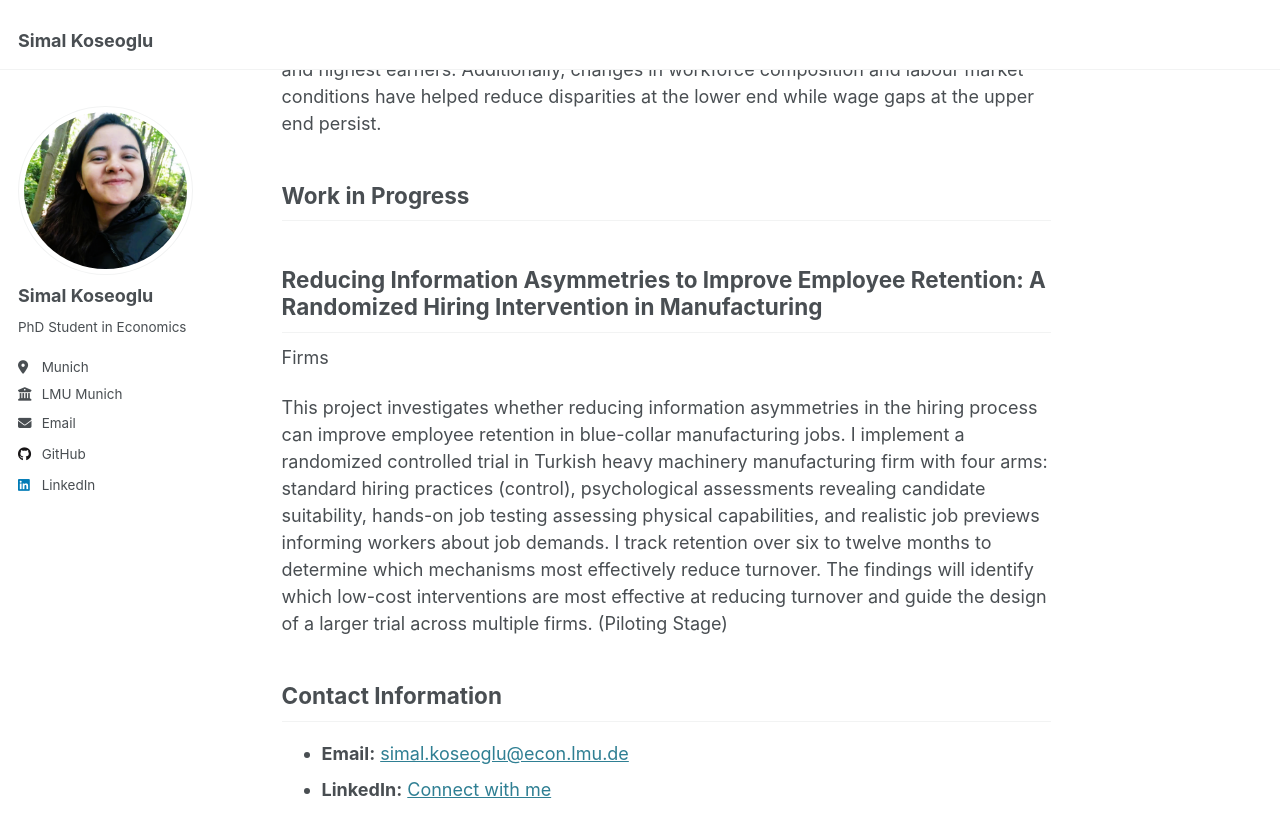
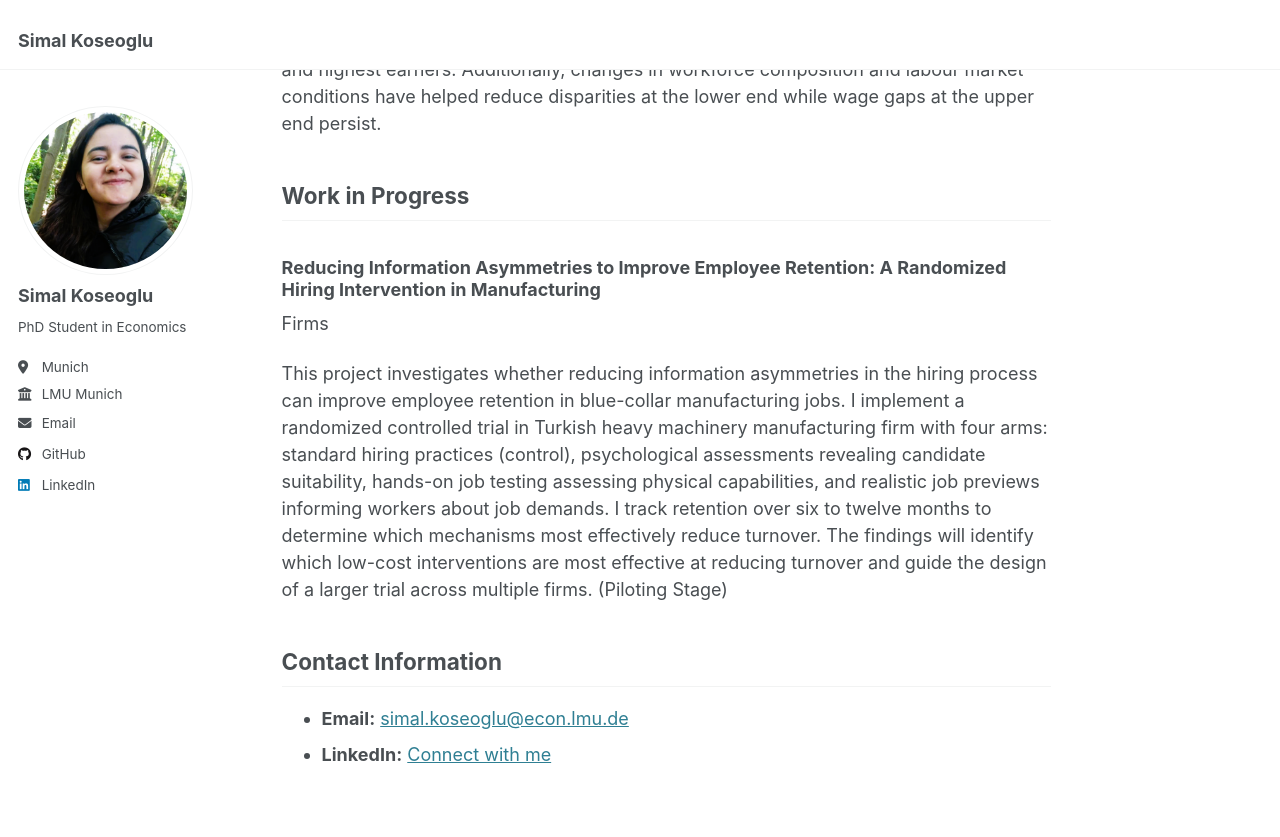
Before and after one commit to simalkoseoglu/simalkoseoglu.com, a Jekyll site: the page built from _pages/about.md, in a window 1280 px wide and 900 px high, scrolled down 1080 px. Shown: the top 837 px of the window. Built offline with Jekyll 4.4.1, drawn with Linux system fonts in a browser that asks for light colours.

```diff
--- a/_pages/about.md
+++ b/_pages/about.md
@@ -32,7 +32,7 @@ upper end persist.
 
 ## Work in Progress
 
-## Reducing Information Asymmetries to Improve Employee Retention: A Randomized Hiring Intervention in Manufacturing
+### Reducing Information Asymmetries to Improve Employee Retention: A Randomized Hiring Intervention in Manufacturing
 Firms
 
 This project investigates whether reducing information asymmetries in the hiring process can improve
```
